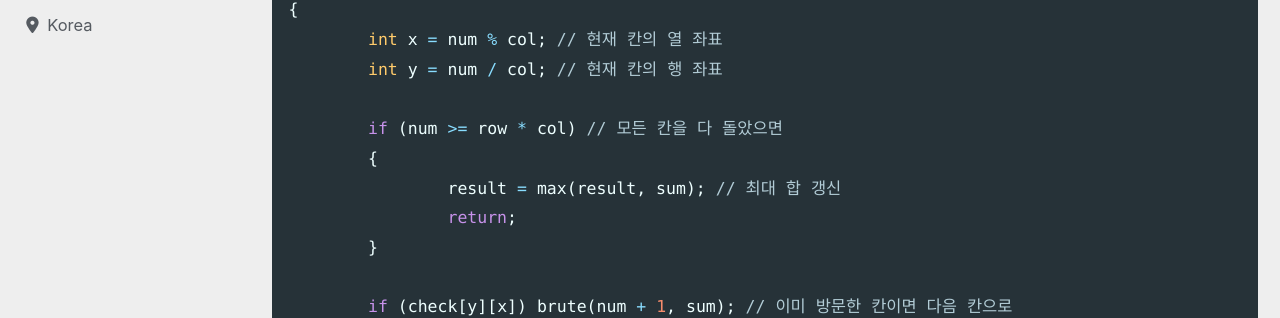
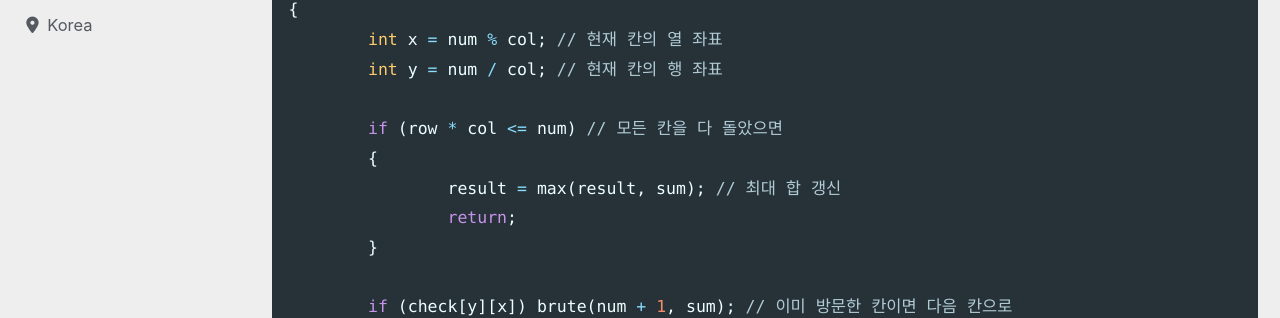
Before and after one commit to devMyeong/devMyeong.github.io, a Jekyll site: the page built from _posts/codingTest/2023-04-30-나만의문제집.md, in a window 1280 px wide and 900 px high, scrolled down 23823 px. Shown: the part 141-459 px from the top of the window. Built offline with Jekyll 4.4.1, drawn with Linux system fonts in a browser that asks for light colours; cached includes are drawn as plain includes; nearby versions of some CDN libraries; some web fonts are replaced; comment, search, counter and statistics services are not loaded.

Commit message:
Chore : 수정

```diff
--- a/_posts/codingTest/2023-04-30-나만의문제집.md
+++ b/_posts/codingTest/2023-04-30-나만의문제집.md
@@ -697,7 +697,7 @@ void brute(int num, int sum)
 	int x = num % col; // 현재 칸의 열 좌표
 	int y = num / col; // 현재 칸의 행 좌표
 
-	if (num >= row * col) // 모든 칸을 다 돌았으면
+	if (row * col <= num) // 모든 칸을 다 돌았으면
 	{
 		result = max(result, sum); // 최대 합 갱신
 		return;
```
